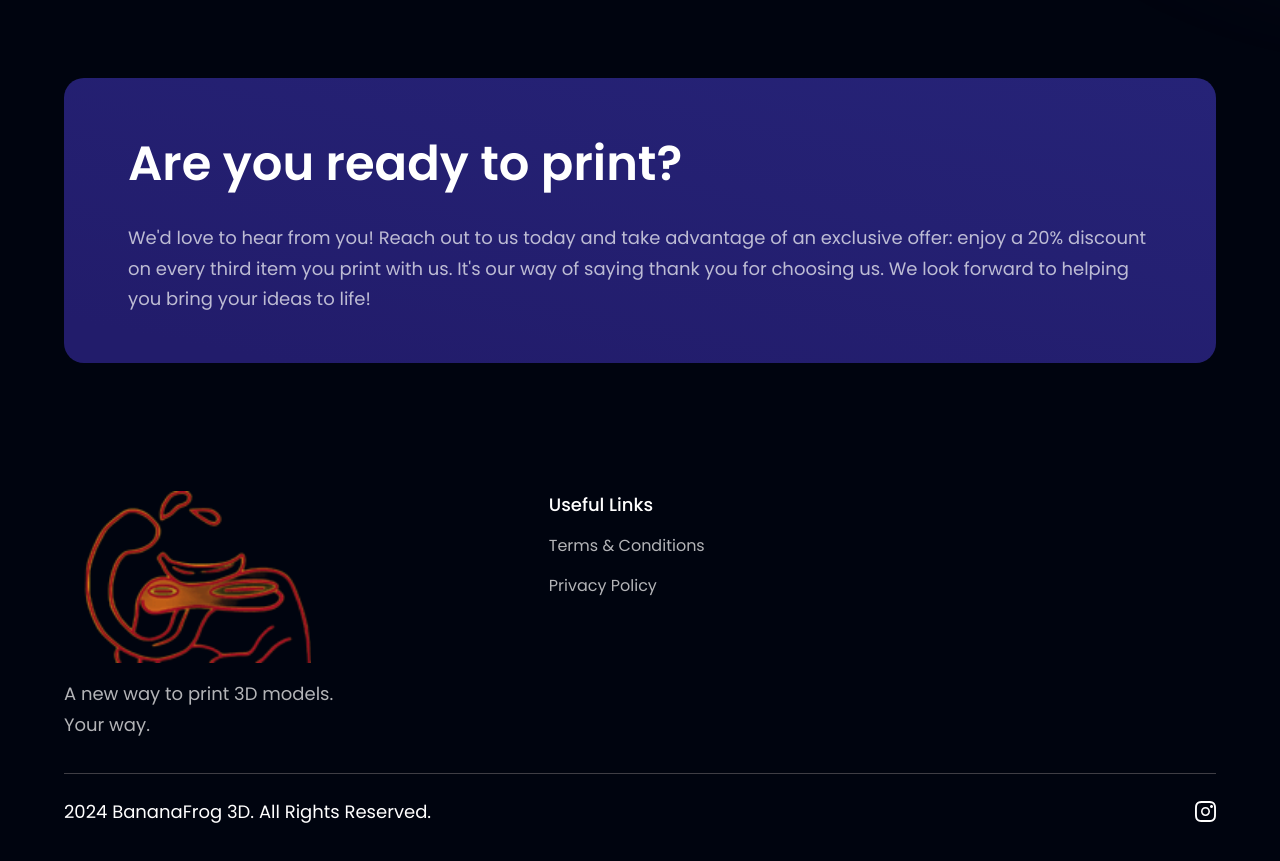
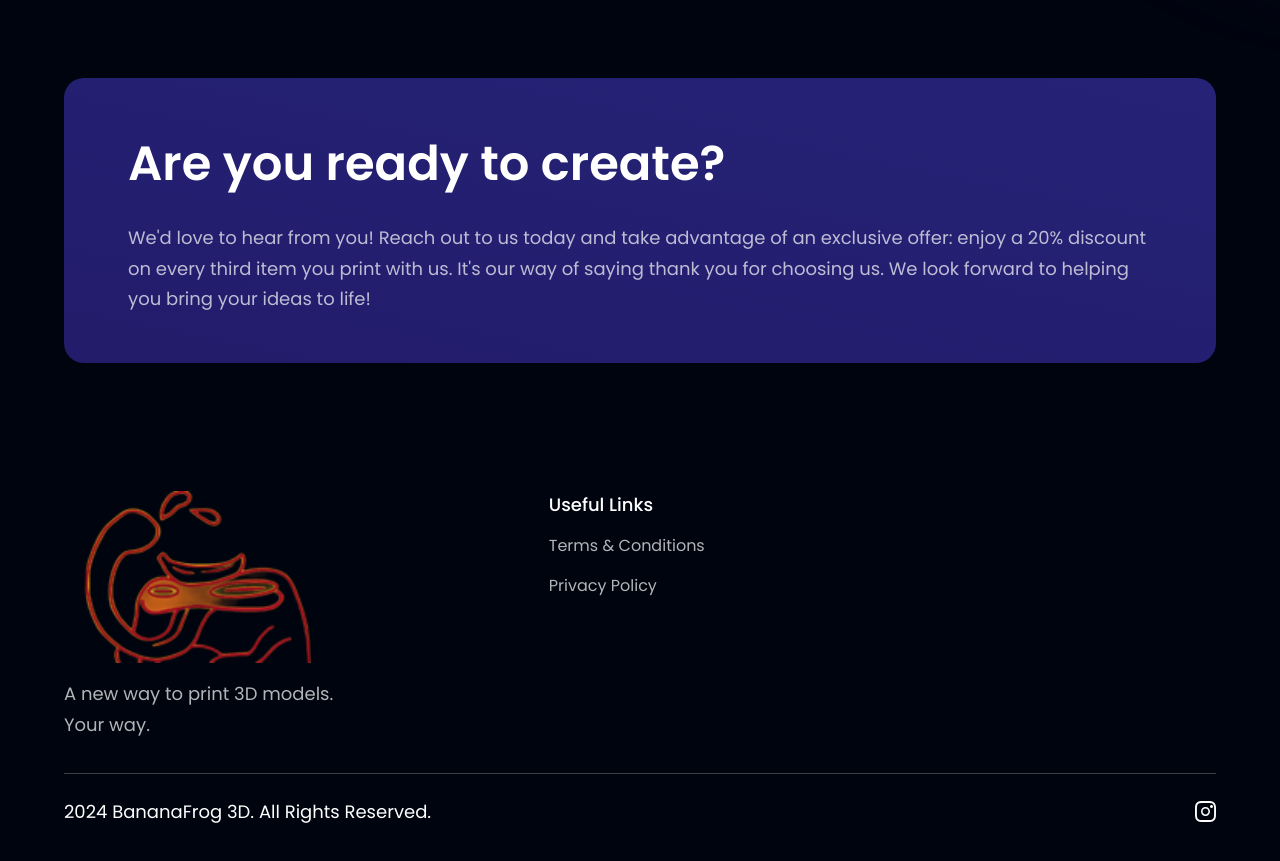
Before and after one commit to itsDaiton/business-website-template, a React (Vite) app: page / in a window 1280 px wide. Shown: the part 3980-4841 px from the top of the page. Built offline with nearby package versions, Linux system fonts and the light colour scheme.

Commit message:
Make text more appealing

```diff
--- a/src/components/CTA.jsx
+++ b/src/components/CTA.jsx
@@ -7,7 +7,7 @@ const CTA = () => {
       className={`${styles.flexCenter} ${styles.marginY} ${styles.padding} sm:flex-row flex-col bg-black-gradient-2 rounded-[20px]`}
     >
       <div className="flex-1 flex flex-col">
-        <h2 className={styles.heading2}>Are you ready to print?</h2>
+        <h2 className={styles.heading2}>Are you ready to create?</h2>
         <p className={`${styles.paragraph} mt-5`}>
         We'd love to hear from you! Reach out to us today and take advantage of an exclusive offer: enjoy a 20% discount on every third item you print with us.
         It's our way of saying thank you for choosing us. We look forward to helping you bring your ideas to life!
```
